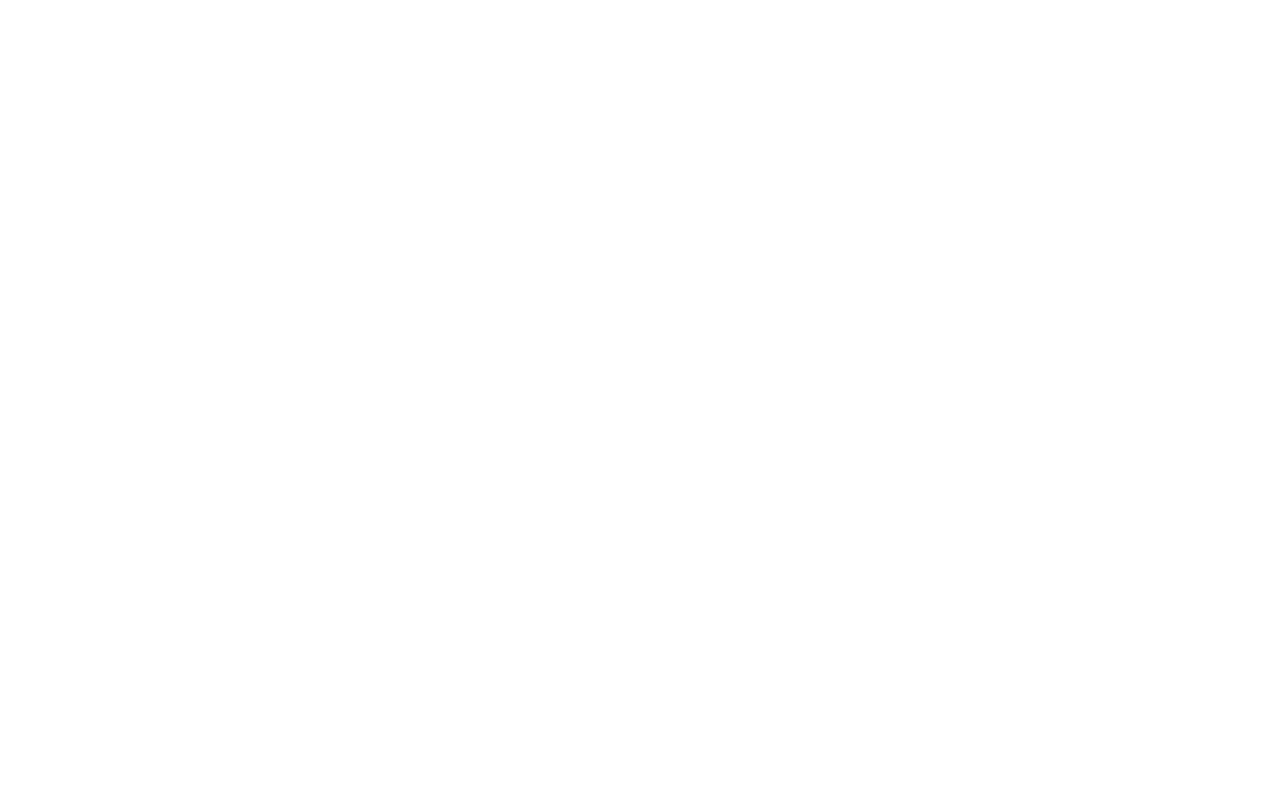
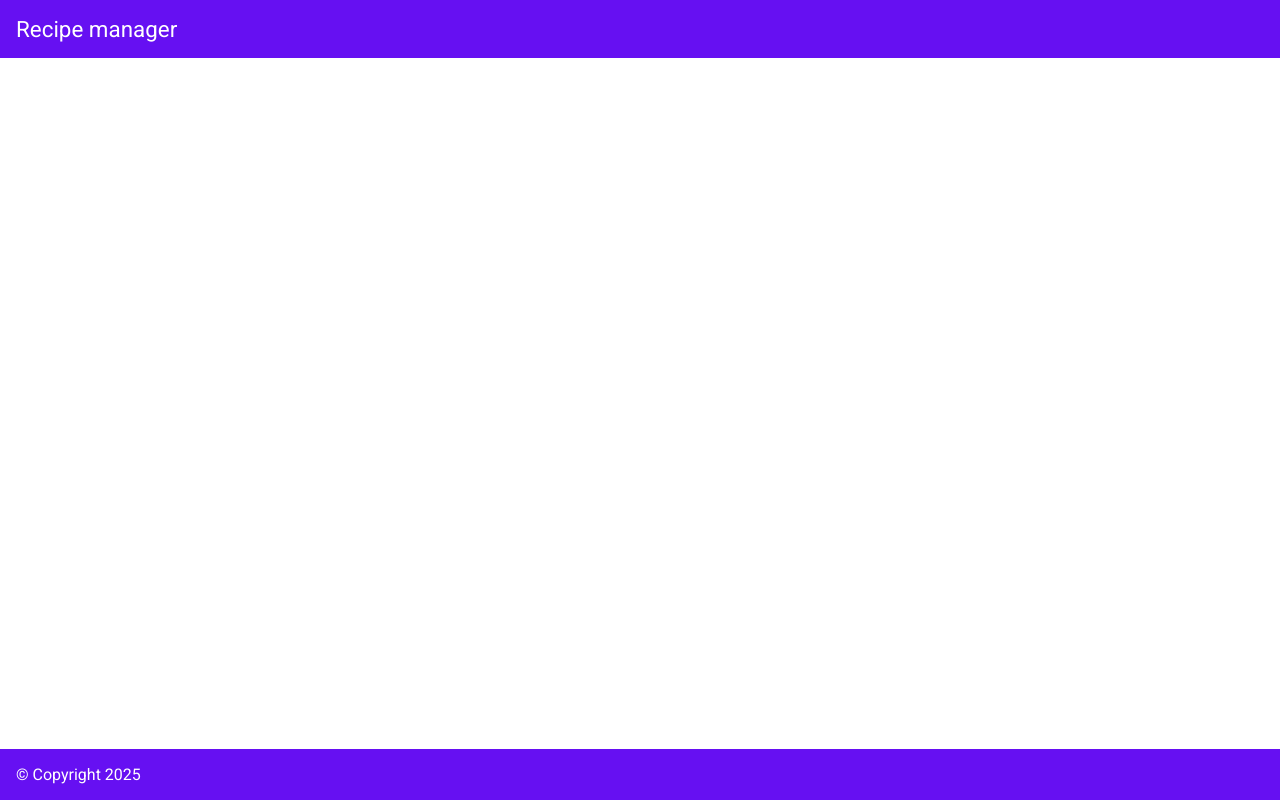
Before and after one commit to eryk2199/RecipeWebApp, an Angular app: page / in a window 1280 px wide. Built offline with nearby package versions, Linux system fonts and the light colour scheme.

Commit message:
create layout

```diff
--- a/src/app/app.component.css
+++ b/src/app/app.component.css
@@ -0,0 +1,27 @@
+.main-nav {
+    padding: 1rem;
+    background-color: var(--color-primary);
+    color: #fff;
+    margin-bottom: 2rem;
+}
+
+.content {
+    flex-grow: 1;
+}
+
+.app-layout {
+    display: flex;
+    flex-direction: column;
+    min-height: 100vh;
+}
+
+.brand-logo {
+    font-size: 1.4rem;
+}
+
+footer {
+    padding: 1rem;
+    background-color: var(--color-primary);
+    color: #fff;
+    margin-top: 2rem;
+}
--- a/src/app/app.component.html
+++ b/src/app/app.component.html
@@ -1 +1,11 @@
-<router-outlet></router-outlet>
+<div class="app-layout">
+  <nav class="main-nav">
+    <a class="brand-logo">Recipe manager</a>
+  </nav>
+  <div class="content">
+    <router-outlet></router-outlet>
+  </div>
+  <footer>
+    &#169; Copyright 2025
+  </footer>
+</div>
```
